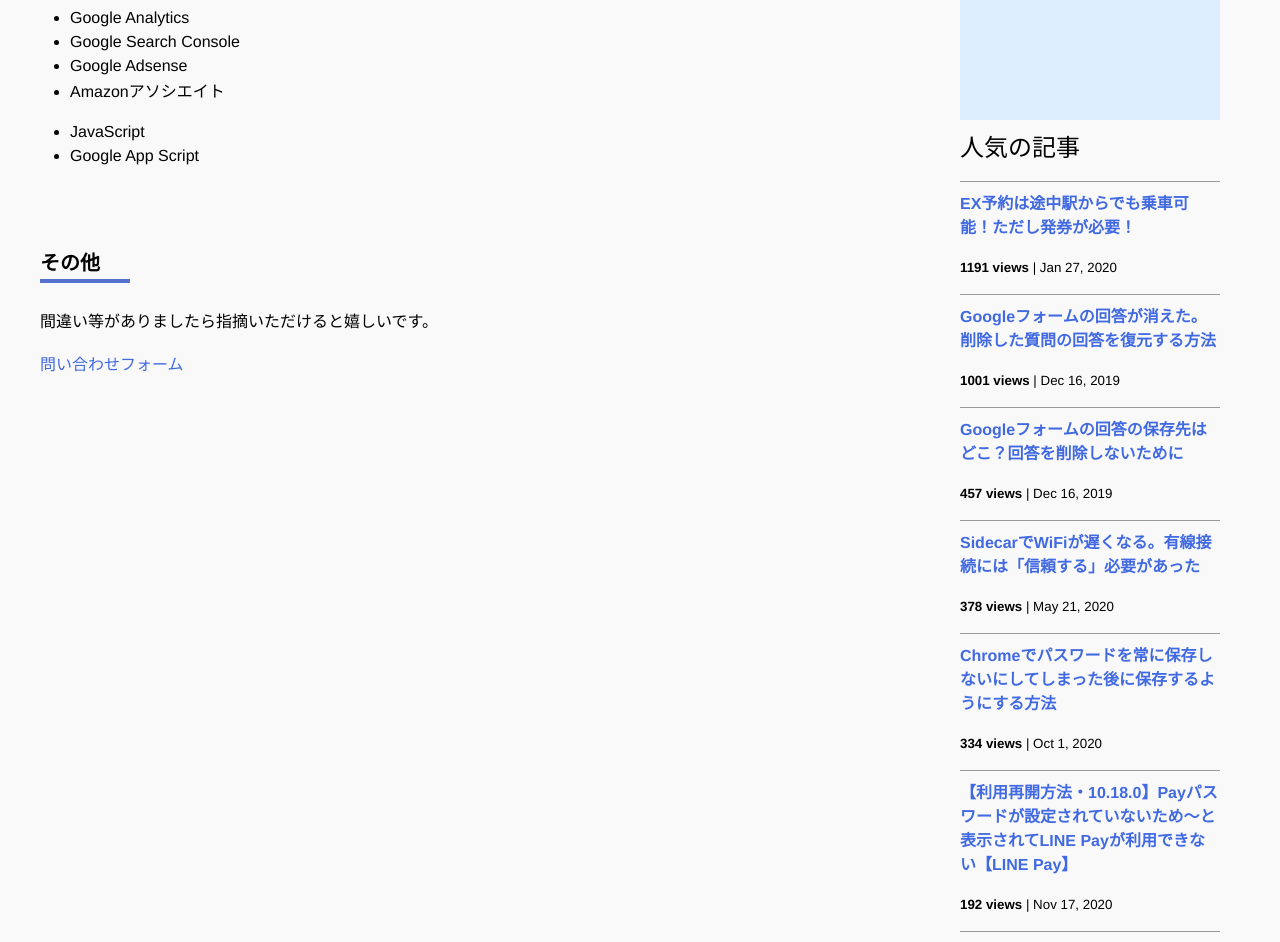
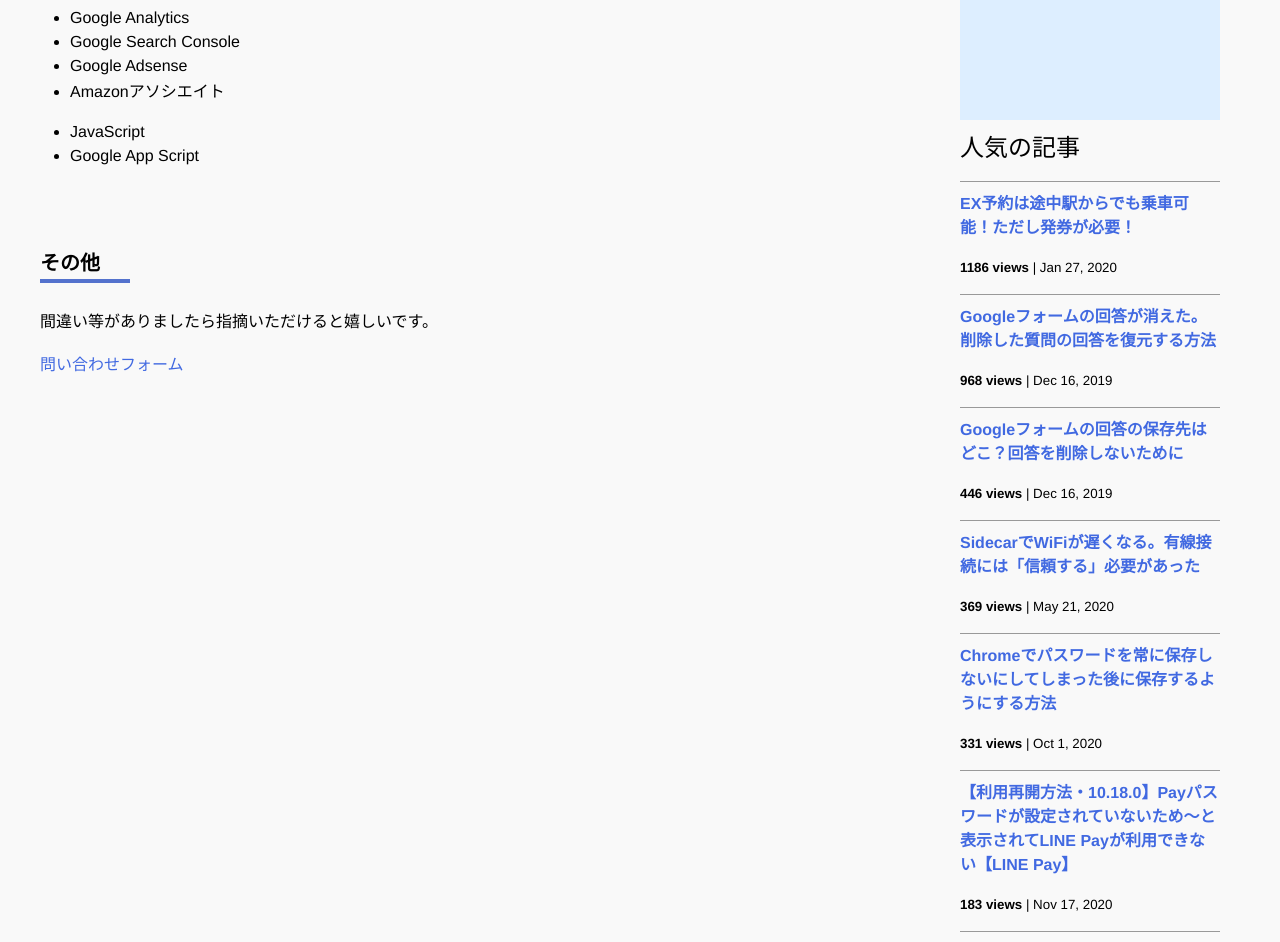
Before and after one commit to iwanaminami/shoyaiwaname, a Jekyll site: the page built from about.markdown, in a window 1280 px wide and 1400 px high, scrolled down 693 px. Shown: the top 942 px of the window. Built offline with Jekyll 4.4.1, drawn with Linux system fonts in a browser that asks for light colours; nearby versions of some CDN libraries; comment, search, counter and statistics services are not loaded; some of the changed text lies outside the part shown.

Commit message:
a new commit message

```diff
--- a/_data/popularposts.yml
+++ b/_data/popularposts.yml
@@ -1,17 +1,17 @@
 side:
-  - view: 1191
+  - view: 1186
     url: /2020/01/27/ex-rideontheway.html
-  - view: 1001
+  - view: 968
     url: /2019/12/16/restore-googleform.html
-  - view: 457
+  - view: 446
     url: /2019/12/16/googleform-answers.html
-  - view: 378
+  - view: 369
     url: /2020/05/21/sidecar-via-cable.html
-  - view: 334
+  - view: 331
     url: /2020/10/01/googlepassword.html
-  - view: 192
+  - view: 183
     url: /2020/11/17/linepay.html
-  - view: 134
+  - view: 136
     url: /2021/05/18/image-compression-word.html
-  - view: 117
+  - view: 118
     url: /2020/01/23/sfcgold.html
```
